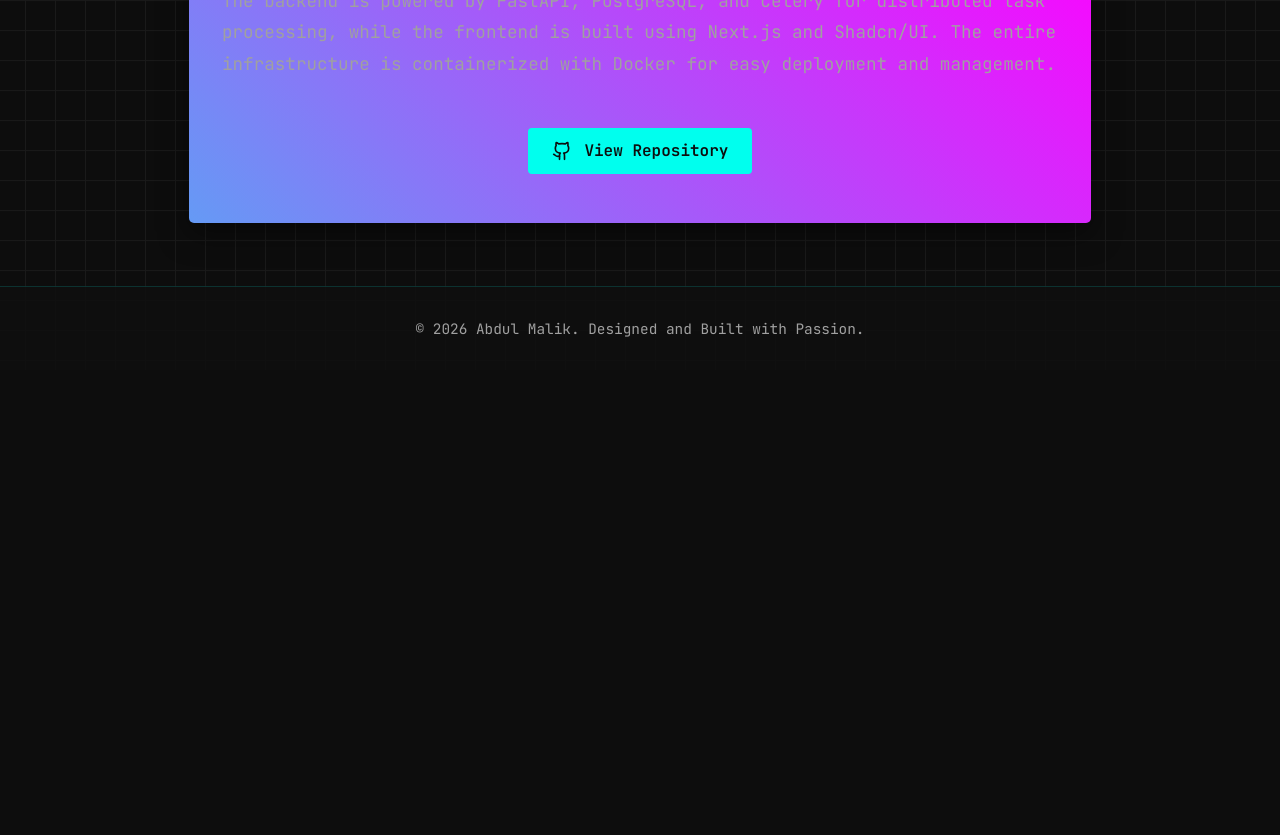
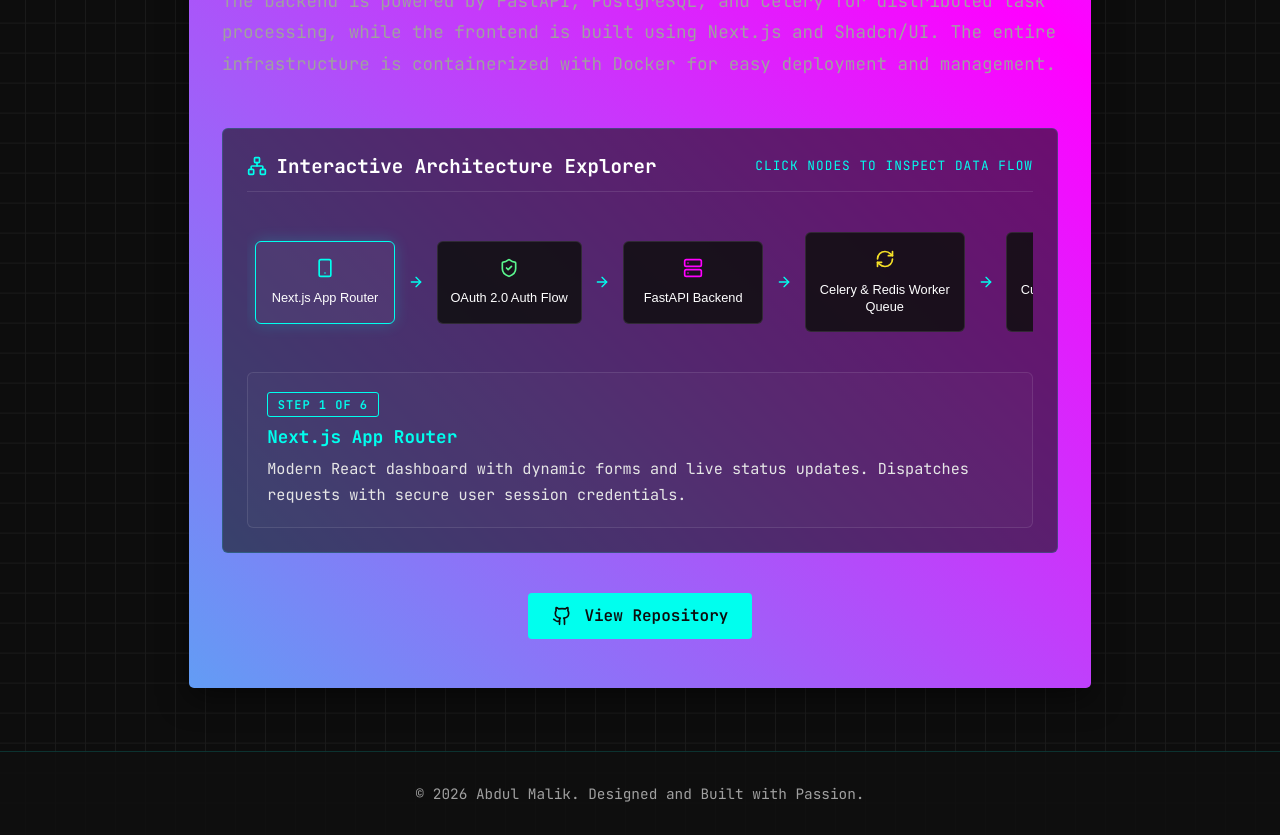
Before and after one commit to Abdul-Malik-0404/Portfolio, a Next.js app: page /projects/jeb in a window 1280 px wide. Shown: the part 1060-1895 px from the top of the page. Before the commit the page ends 1430 px from the top, so only its background shows below. Built offline with nearby package versions, Linux system fonts and the light colour scheme; no server answers.

Commit message:
Add interactive Architecture Diagram explorer to Jeb and Zawj

```diff
--- a/src/app/globals.css
+++ b/src/app/globals.css
@@ -979,3 +979,104 @@ a, button, [role="button"], .interactive, .hover-glow {
   font-family: inherit;
   font-size: 0.9rem;
 }
+
+/* Architecture Explorer Styles */
+.arch-diagram-wrapper {
+  margin: 2.5rem 0;
+  background: rgba(18, 18, 18, 0.6);
+  border: 1px solid var(--glass-border);
+  border-radius: 6px;
+  padding: 1.5rem;
+}
+
+.arch-header {
+  display: flex;
+  justify-content: space-between;
+  align-items: center;
+  flex-wrap: wrap;
+  gap: 0.8rem;
+  margin-bottom: 1.5rem;
+  border-bottom: 1px solid var(--border-color);
+  padding-bottom: 0.8rem;
+}
+
+.arch-hint {
+  font-size: 0.8rem;
+  color: var(--accent-cyan);
+  text-transform: uppercase;
+  letter-spacing: 1px;
+}
+
+.arch-pipeline {
+  display: flex;
+  align-items: center;
+  gap: 0.8rem;
+  overflow-x: auto;
+  padding: 1rem 0.5rem;
+  margin-bottom: 1.5rem;
+  scrollbar-width: thin;
+}
+
+.arch-node-wrapper {
+  display: flex;
+  align-items: center;
+  gap: 0.8rem;
+  flex-shrink: 0;
+}
+
+.arch-node-card {
+  display: flex;
+  flex-direction: column;
+  align-items: center;
+  gap: 0.6rem;
+  background: var(--card-bg);
+  border: 1px solid var(--border-color);
+  border-radius: 6px;
+  padding: 1rem 0.8rem;
+  min-width: 140px;
+  max-width: 160px;
+  cursor: pointer;
+  transition: all 0.2s ease;
+  text-align: center;
+}
+
+.arch-node-card.selected {
+  background: rgba(255, 255, 255, 0.04);
+  box-shadow: 0 0 15px rgba(0, 255, 238, 0.2);
+}
+
+.arch-node-label {
+  font-size: 0.8rem;
+  color: #fff;
+  font-weight: 500;
+  line-height: 1.3;
+}
+
+.arch-connector {
+  display: flex;
+  align-items: center;
+  color: var(--text-muted);
+}
+
+.connector-arrow {
+  color: var(--accent-cyan);
+}
+
+.arch-inspector {
+  background: rgba(255, 255, 255, 0.02);
+  border: 1px solid var(--border-color);
+  border-radius: 6px;
+  padding: 1.2rem;
+  position: relative;
+}
+
+.inspector-badge {
+  display: inline-block;
+  font-size: 0.75rem;
+  padding: 0.2rem 0.6rem;
+  border: 1px solid currentColor;
+  border-radius: 3px;
+  text-transform: uppercase;
+  letter-spacing: 1px;
+  font-weight: 600;
+}
--- a/src/app/projects/jeb/page.js
+++ b/src/app/projects/jeb/page.js
@@ -3,6 +3,8 @@ import { ArrowLeft } from 'lucide-react';
 import Navbar from '../../../components/Navbar';
 import Footer from '../../../components/Footer';
 import GithubIcon from '../../../components/GithubIcon';
+
+import ArchitectureDiagram from '../../../components/ArchitectureDiagram';
 
 export default function JebProject() {
   return (
@@ -47,6 +49,8 @@ export default function JebProject() {
               The backend is powered by FastAPI, PostgreSQL, and Celery for distributed task processing, while the frontend is built using Next.js and Shadcn/UI. The entire infrastructure is containerized with Docker for easy deployment and management.
             </div>
 
+            <ArchitectureDiagram projectId="jeb" />
+
             <div style={{ textAlign: 'center', marginTop: '2rem' }}>
               <a href="https://github.com/Abdul-Malik-0404/Jeb" target="_blank" rel="noopener noreferrer" className="action-btn" style={{ textDecoration: 'none' }}>
                 <GithubIcon size={20} /> View Repository
--- a/src/app/projects/zawj/page.js
+++ b/src/app/projects/zawj/page.js
@@ -2,6 +2,8 @@ import Link from 'next/link';
 import { ArrowLeft } from 'lucide-react';
 import Navbar from '../../../components/Navbar';
 import Footer from '../../../components/Footer';
+
+import ArchitectureDiagram from '../../../components/ArchitectureDiagram';
 
 export default function ZawjProject() {
   return (
@@ -46,6 +48,8 @@ export default function ZawjProject() {
               </p>
             </div>
 
+            <ArchitectureDiagram projectId="zawj" />
+
             {/* <h3 style={{ color: '#fff', marginBottom: '1rem', fontSize: '1.4rem' }}>Media & Demonstrations</h3>
             <div className="project-media-grid"> */}
             {/* Add screenshots, videos, demonstrations here */}
--- /dev/null
+++ b/src/components/ArchitectureDiagram.js
@@ -0,0 +1,179 @@
+'use client';
+
+import { useState } from 'react';
+import { motion, AnimatePresence } from 'framer-motion';
+import { Network, ArrowRight, ShieldCheck, Cpu, Database, Server, Smartphone, Terminal, RefreshCw } from 'lucide-react';
+
+const ARCHITECTURES = {
+  jeb: {
+    title: 'Jeb: Agentic Job Scout & ML Resume Engine',
+    description: 'Click any node to inspect data flow, authorization boundaries, and processing stages.',
+    nodes: [
+      {
+        id: 'client',
+        label: 'Next.js App Router',
+        icon: Smartphone,
+        color: 'var(--accent-cyan)',
+        details: 'Modern React dashboard with dynamic forms and live status updates. Dispatches requests with secure user session credentials.'
+      },
+      {
+        id: 'auth',
+        label: 'OAuth 2.0 Auth Flow',
+        icon: ShieldCheck,
+        color: '#5af78e',
+        details: 'Clean, standard OAuth 2.0 PKCE authentication flow. Generates cryptographically signed JWT access tokens with subject (sub) claims for strict user data isolation.'
+      },
+      {
+        id: 'api',
+        label: 'FastAPI Backend',
+        icon: Server,
+        color: 'var(--accent-magenta)',
+        details: 'High-performance Python asynchronous REST API. Validates incoming bearer tokens and delegates heavy I/O to task queues.'
+      },
+      {
+        id: 'queue',
+        label: 'Celery & Redis Worker Queue',
+        icon: RefreshCw,
+        color: 'var(--accent-yellow)',
+        details: 'Distributed background job processing queue. Prevents scraping and PDF rendering from blocking the main HTTP request loop.'
+      },
+      {
+        id: 'ml',
+        label: 'Custom ML & Scraping (Playwright)',
+        icon: Cpu,
+        color: 'var(--accent-cyan)',
+        details: 'Custom Machine Learning model trained on Hugging Face dataset for ATS keyword matching and skill rewriting. Playwright executes stealthy web job scrapes.'
+      },
+      {
+        id: 'db',
+        label: 'PostgreSQL Database',
+        icon: Database,
+        color: '#5af78e',
+        details: 'Relational storage for user profiles, parsed CVs, saved job listings, and tailoring history with strict user UUID foreign key constraints.'
+      }
+    ]
+  },
+  zawj: {
+    title: 'Zawj: E2EE Mobile Architecture & Autonomous AI Ops',
+    description: 'Click any node to view cryptographic security, real-time signaling, and automated CI/CD pipeline.',
+    nodes: [
+      {
+        id: 'app',
+        label: 'Kotlin & Jetpack Compose',
+        icon: Smartphone,
+        color: 'var(--accent-cyan)',
+        details: 'Native Android client with declarative Jetpack Compose UI. Handles local cryptographic key generation and biometric storage securely.'
+      },
+      {
+        id: 'crypto',
+        label: 'Signal Protocol / E2EE',
+        icon: ShieldCheck,
+        color: '#5af78e',
+        details: 'Zero-knowledge end-to-end encryption. Messages and location telemetry are encrypted on-device before hitting the network.'
+      },
+      {
+        id: 'webrtc',
+        label: 'WebRTC Peer Signaling',
+        icon: Network,
+        color: 'var(--accent-magenta)',
+        details: 'Direct peer-to-peer audio/video streaming via ICE/STUN candidates with minimal latency and end-to-end media encryption.'
+      },
+      {
+        id: 'firebase',
+        label: 'Firebase & GCP (FCM)',
+        icon: Server,
+        color: 'var(--accent-yellow)',
+        details: 'Manages wake-up notifications via Firebase Cloud Messaging (FCM) and stores encrypted message envelopes in GCP cloud datastores.'
+      },
+      {
+        id: 'cicd',
+        label: 'GitHub Actions OTA Pipeline',
+        icon: RefreshCw,
+        color: 'var(--accent-cyan)',
+        details: 'Automated CI/CD build matrix. Compiles signed APK artifacts upon git push and delivers in-app Over-The-Air (OTA) updates.'
+      },
+      {
+        id: 'agent',
+        label: 'Autonomous AI Dev (SSH/Tmux)',
+        icon: Terminal,
+        color: '#5af78e',
+        details: 'Autonomous Gemini agent workflows running in headless Tmux sessions monitored via mobile Mosh/SSH for auto-detecting and fixing build errors.'
+      }
+    ]
+  }
+};
+
+export default function ArchitectureDiagram({ projectId }) {
+  const data = ARCHITECTURES[projectId];
+  const [selectedNode, setSelectedNode] = useState(data?.nodes[0]?.id || null);
+
+  if (!data) return null;
+
+  const activeNodeData = data.nodes.find((n) => n.id === selectedNode) || data.nodes[0];
+
+  return (
+    <div className="arch-diagram-wrapper">
+      <div className="arch-header">
+        <div style={{ display: 'flex', alignItems: 'center', gap: '0.6rem' }}>
+          <Network className="icon-cyan" size={20} />
+          <h3 style={{ margin: 0, fontSize: '1.2rem', color: '#fff' }}>Interactive Architecture Explorer</h3>
+        </div>
+        <span className="arch-hint">Click nodes to inspect data flow</span>
+      </div>
+
+      {/* Nodes Pipeline */}
+      <div className="arch-pipeline">
+        {data.nodes.map((node, index) => {
+          const Icon = node.icon;
+          const isSelected = selectedNode === node.id;
+
+          return (
+            <div key={node.id} className="arch-node-wrapper">
+              <motion.button
+                type="button"
+                className={`arch-node-card ${isSelected ? 'selected' : ''}`}
+                style={{ borderColor: isSelected ? node.color : 'var(--border-color)' }}
+                onClick={() => setSelectedNode(node.id)}
+                whileHover={{ scale: 1.05 }}
+                whileTap={{ scale: 0.96 }}
+              >
+                <div className="arch-node-icon" style={{ color: node.color }}>
+                  <Icon size={20} />
+                </div>
+                <span className="arch-node-label">{node.label}</span>
+              </motion.button>
+
+              {index < data.nodes.length - 1 && (
+                <div className="arch-connector">
+                  <ArrowRight size={16} className="connector-arrow" />
+                </div>
+              )}
+            </div>
+          );
+        })}
+      </div>
+
+      {/* Detail Inspector Card */}
+      <AnimatePresence mode="wait">
+        <motion.div
+          key={activeNodeData.id}
+          className="arch-inspector"
+          initial={{ opacity: 0, y: 10 }}
+          animate={{ opacity: 1, y: 0 }}
+          exit={{ opacity: 0, y: -10 }}
+          transition={{ duration: 0.2 }}
+        >
+          <div className="inspector-badge" style={{ color: activeNodeData.color, borderColor: activeNodeData.color }}>
+            Step {data.nodes.findIndex((n) => n.id === activeNodeData.id) + 1} of {data.nodes.length}
+          </div>
+          <h4 style={{ color: activeNodeData.color, fontSize: '1.1rem', margin: '0.5rem 0' }}>
+            {activeNodeData.label}
+          </h4>
+          <p style={{ color: 'var(--text-color)', fontSize: '0.95rem', lineHeight: '1.7', margin: 0 }}>
+            {activeNodeData.details}
+          </p>
+        </motion.div>
+      </AnimatePresence>
+    </div>
+  );
+}
```
